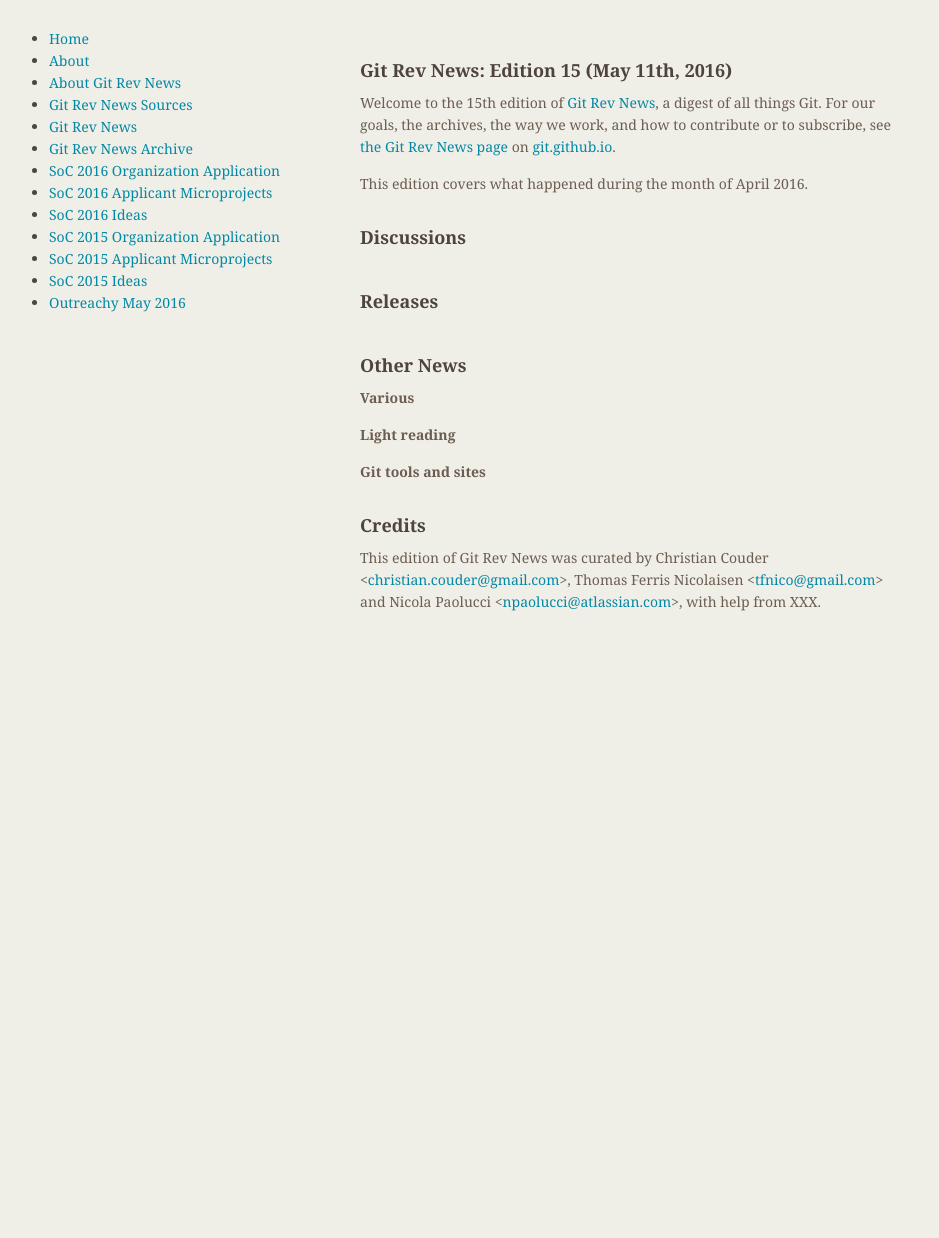
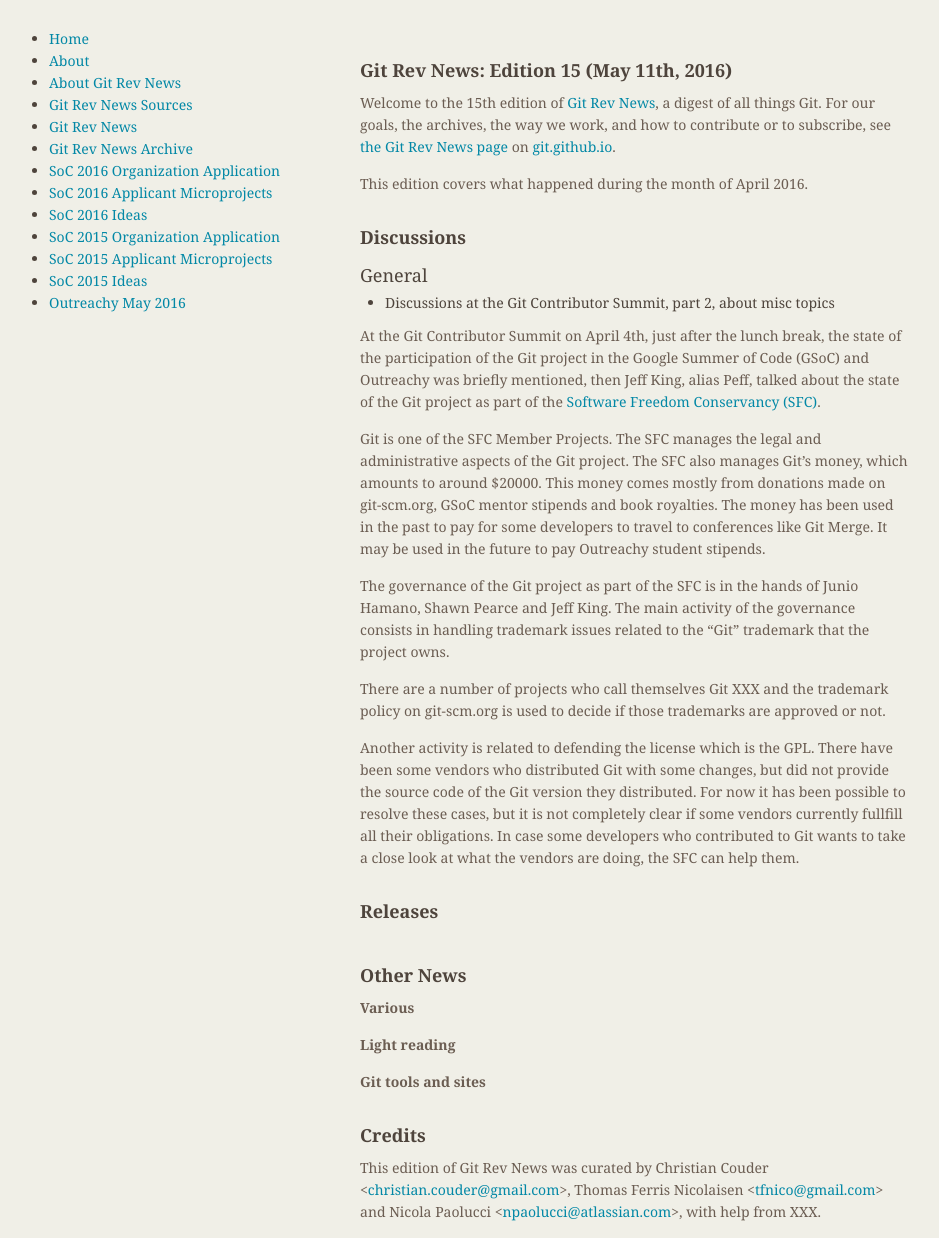
Before and after one commit to git/git.github.io, a Jekyll site: the page built from rev_news/drafts/edition-15.md, in a window 1280 px wide. Shown: the whole page, without its empty margins (174-1113 px from the left). Built offline with Jekyll 4.4.1, drawn with Linux system fonts in a browser that asks for light colours; before the commit the page ends 900 px from its top, so only the background shows below that.

Commit message:
rn-15: add draft of Contributor Summit part 2

```diff
--- a/rev_news/drafts/edition-15.md
+++ b/rev_news/drafts/edition-15.md
@@ -17,9 +17,42 @@
 
 ## Discussions
 
-<!---
 ### General
--->
+
+* Discussions at the Git Contributor Summit, part 2, about misc topics
+
+At the Git Contributor Summit on April 4th, just after the lunch
+break, the state of the participation of the Git project in the Google
+Summer of Code (GSoC) and Outreachy was briefly mentioned, then Jeff
+King, alias Peff, talked about the state of the Git project as part of
+the [Software Freedom Conservancy (SFC)](https://sfconservancy.org/).
+
+Git is one of the SFC Member Projects. The SFC manages the legal and
+administrative aspects of the Git project. The SFC also manages Git's
+money, which amounts to around $20000. This money comes mostly from
+donations made on git-scm.org, GSoC mentor stipends and book
+royalties. The money has been used in the past to pay for some
+developers to travel to conferences like Git Merge. It may be used in
+the future to pay Outreachy student stipends.
+
+The governance of the Git project as part of the SFC is in the hands
+of Junio Hamano, Shawn Pearce and Jeff King. The main activity of the
+governance consists in handling trademark issues related to the "Git"
+trademark that the project owns.
+
+There are a number of projects who call themselves Git XXX and the
+trademark policy on git-scm.org is used to decide if those trademarks
+are approved or not.
+
+Another activity is related to defending the license which is the
+GPL. There have been some vendors who distributed Git with some
+changes, but did not provide the source code of the Git version they
+distributed. For now it has been possible to resolve these cases, but
+it is not completely clear if some vendors currently fullfill all
+their obligations. In case some developers who contributed to Git
+wants to take a close look at what the vendors are doing, the SFC can
+help them.
+
 
 <!---
 ### Reviews
```
